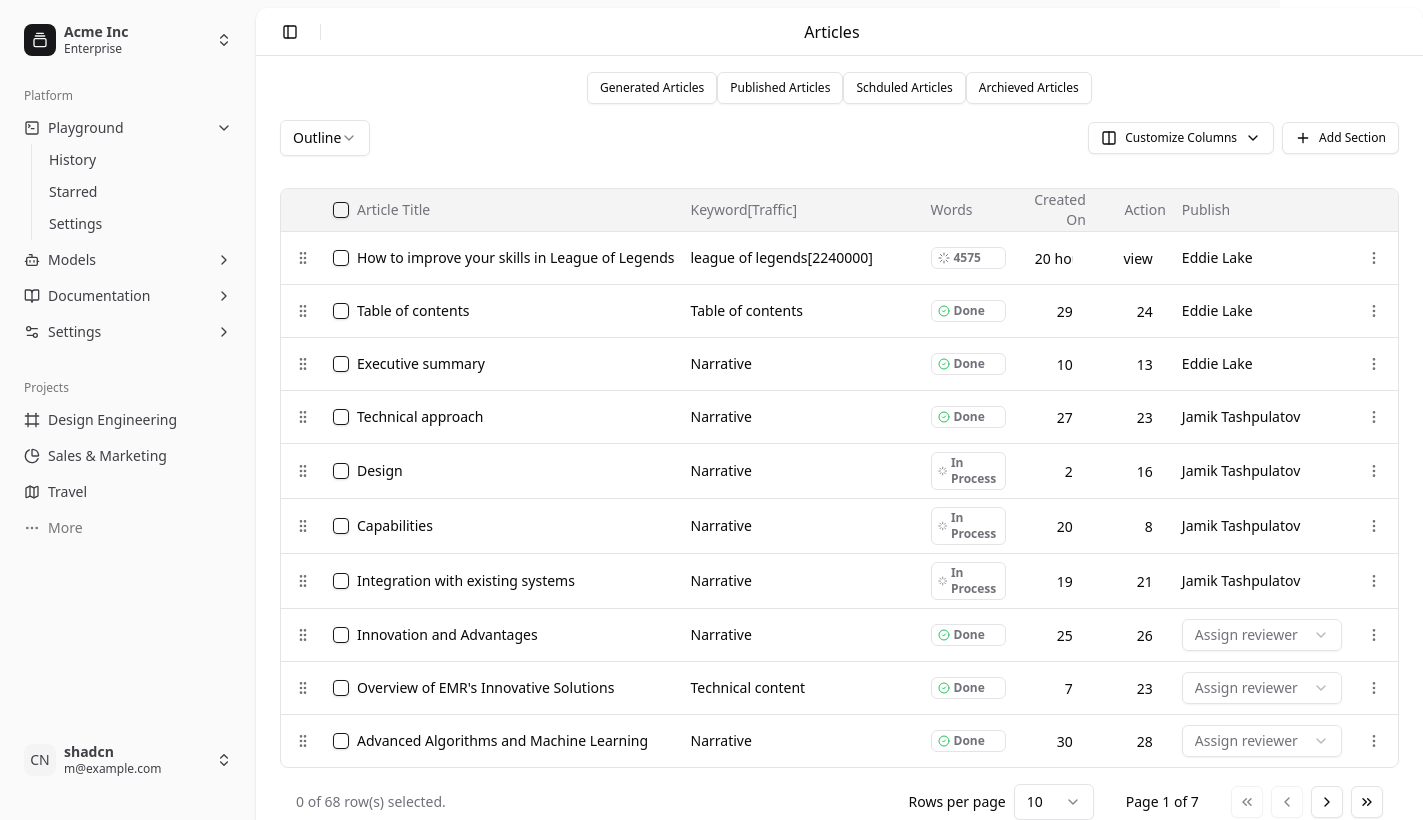
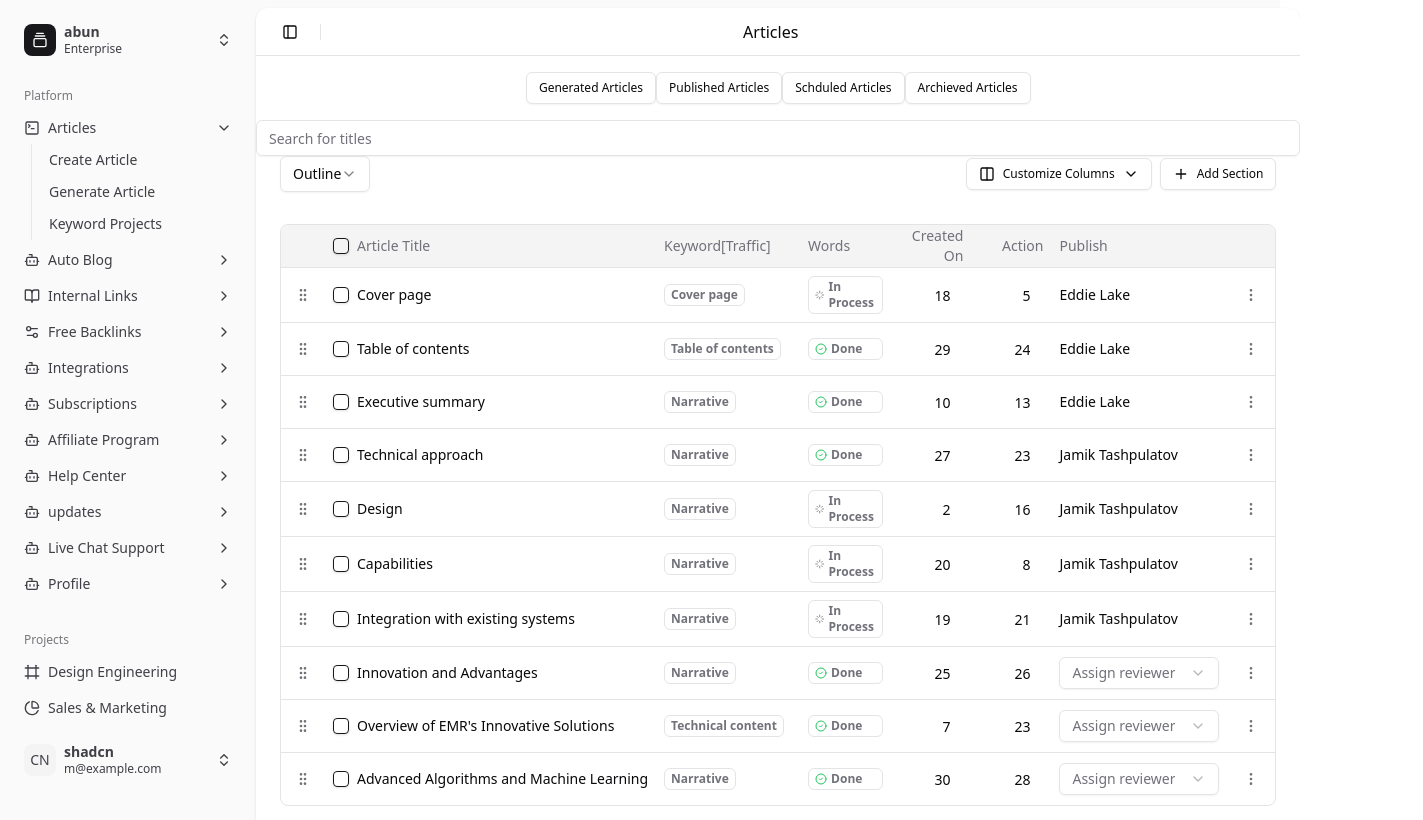
Before and after one commit to Raveena99999/TestAssignment, a React (Vite) app: page / in a window 1280 px wide. Shown: the top 820 px of the page, 1423 px wide, since content can reach past the window. Built offline with nearby package versions, Linux system fonts and the light colour scheme.

Commit message:
still working

```diff
--- a/src/app/dashboard/data.json
+++ b/src/app/dashboard/data.json
@@ -1,11 +1,11 @@
 [
   {
     "id": 1,
-    "header": "How to improve your skills in League of Legends",
-    "type": "league of legends[2240000]",
-    "status": "4575",
-    "target": "20 hours ago",
-    "limit": "view",
+    "header": "Cover page",
+    "type": "Cover page",
+    "status": "In Process",
+    "target": "18",
+    "limit": "5",
     "reviewer": "Eddie Lake"
   },
   {
--- a/src/components/app-sidebar.jsx
+++ b/src/components/app-sidebar.jsx
@@ -33,7 +33,7 @@ const data = {
   },
   teams: [
     {
-      name: "Acme Inc",
+      name: "abun",
       logo: GalleryVerticalEnd,
       plan: "Enterprise",
     },
@@ -50,27 +50,27 @@ const data = {
   ],
   navMain: [
     {
-      title: "Playground",
+      title: "Articles",
       url: "#",
       icon: SquareTerminal,
       isActive: true,
       items: [
         {
-          title: "History",
+          title: "Create Article",
           url: "#",
         },
         {
-          title: "Starred",
+          title: "Generate Article",
           url: "#",
         },
         {
-          title: "Settings",
+          title: "Keyword Projects",
           url: "#",
         },
       ],
     },
     {
-      title: "Models",
+      title: "Auto Blog",
       url: "#",
       icon: Bot,
       items: [
@@ -89,7 +89,7 @@ const data = {
       ],
     },
     {
-      title: "Documentation",
+      title: "Internal Links",
       url: "#",
       icon: BookOpen,
       items: [
@@ -112,7 +112,7 @@ const data = {
       ],
     },
     {
-      title: "Settings",
+      title: "Free Backlinks",
       url: "#",
       icon: Settings2,
       items: [
@@ -130,6 +130,148 @@ const data = {
         },
         {
           title: "Limits",
+          url: "#",
+        },
+      ],
+    },
+
+
+ {
+      title: "Integrations",
+      url: "#",
+      icon: Bot,
+      items: [
+        {
+          title: "Genesis",
+          url: "#",
+        },
+        {
+          title: "Explorer",
+          url: "#",
+        },
+        {
+          title: "Quantum",
+          url: "#",
+        },
+      ],
+    },
+
+
+     {
+      title: "Subscriptions",
+      url: "#",
+      icon: Bot,
+      items: [
+        {
+          title: "Genesis",
+          url: "#",
+        },
+        {
+          title: "Explorer",
+          url: "#",
+        },
+        {
+          title: "Quantum",
+          url: "#",
+        },
+      ],
+    },
+
+     {
+      title: "Affiliate Program",
+      url: "#",
+      icon: Bot,
+      items: [
+        {
+          title: "Genesis",
+          url: "#",
+        },
+        {
+          title: "Explorer",
+          url: "#",
+        },
+        {
+          title: "Quantum",
+          url: "#",
+        },
+      ],
+    },
+
+     {
+      title: "Help Center",
+      url: "#",
+      icon: Bot,
+      items: [
+        {
+          title: "Genesis",
+          url: "#",
+        },
+        {
+          title: "Explorer",
+          url: "#",
+        },
+        {
+          title: "Quantum",
+          url: "#",
+        },
+      ],
+    },
+
+     {
+      title: "updates",
+      url: "#",
+      icon: Bot,
+      items: [
+        {
+          title: "Genesis",
+          url: "#",
+        },
+        {
+          title: "Explorer",
+          url: "#",
+        },
+        {
+          title: "Quantum",
+          url: "#",
+        },
+      ],
+    },
+
+     {
+      title: "Live Chat Support",
+      url: "#",
+      icon: Bot,
+      items: [
+        {
+          title: "Genesis",
+          url: "#",
+        },
+        {
+          title: "Explorer",
+          url: "#",
+        },
+        {
+          title: "Quantum",
+          url: "#",
+        },
+      ],
+    },
+
+     {
+      title: "Profile",
+      url: "#",
+      icon: Bot,
+      items: [
+        {
+          title: "Genesis",
+          url: "#",
+        },
+        {
+          title: "Explorer",
+          url: "#",
+        },
+        {
+          title: "Quantum",
           url: "#",
         },
       ],
--- a/src/components/data-table.jsx
+++ b/src/components/data-table.jsx
@@ -167,10 +167,10 @@ const columns = [
     accessorKey: "keyword[traffic]",
     header: "Keyword[Traffic]",
     cell: ({ row }) => (
-      <div className="w-56">
-        {/* <Badge variant="outline" className="px-1.5 text-muted-foreground"> */}
+      <div className="w-32">
+        <Badge variant="outline" className="px-1.5 text-muted-foreground">
           {row.original.type}
-        {/* </Badge> */}
+        </Badge>
       </div>
     ),
   },
--- a/src/components/site-header.jsx
+++ b/src/components/site-header.jsx
@@ -1,6 +1,7 @@
 import { Separator } from "@/components/ui/separator"
 import { SidebarTrigger } from "@/components/ui/sidebar"
 import { Button } from "./ui/button";
+import { Input } from "./ui/input";
 
 
 export function SiteHeader() {
@@ -36,6 +37,7 @@ export function SiteHeader() {
   </Button>
 </div>
 
+<Input type="text" placeholder="Search for titles" />
 
   </div>
 
--- a/src/index.css
+++ b/src/index.css
@@ -1,3 +1,9 @@
+/* *{
+  margin: 0;
+  padding: 0px;
+  box-sizing: border-box;
+  overflow-x: hidden
+} */
 @tailwind base;
 @tailwind components;
 @tailwind utilities;
```
